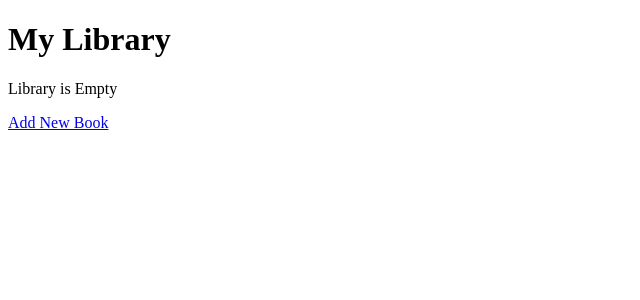
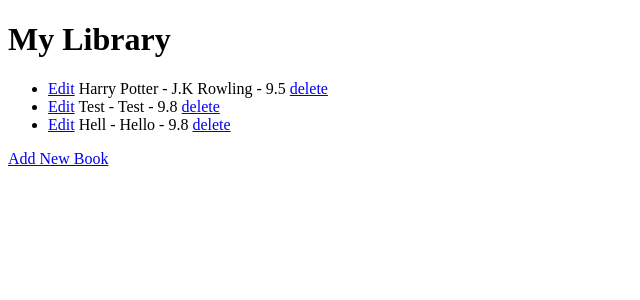
Before and after one commit to dessai-pranav/learning-python, a Flask app: page / in a window 1280 px wide. Shown: the top 300 px of the page, without its empty margins (0-640 px from the left). Run offline with Flask 3, Linux system fonts and the light colour scheme; data comes from the database, SQL or seed files in the repository; both versions use the stored data as it was after the commit; some libraries are stand-ins or nearby versions.

Commit message:
library website

```diff
--- a/backend/day-63/main.py
+++ b/backend/day-63/main.py
@@ -1,7 +1,7 @@
 from flask import Flask, render_template, request, redirect, url_for
 from flask_bootstrap import Bootstrap5
 from flask_wtf import FlaskForm
-from wtforms import StringField, SubmitField
+from wtforms import StringField, SubmitField, FloatField
 from wtforms.validators import DataRequired
 from flask import Flask
 from flask_sqlalchemy import SQLAlchemy
@@ -44,9 +44,9 @@ class Book(db.Model):
     )
 
     def __repr__(self):
-        return f"<Book {self.title}>"
+        return f"<Book {self.name}>"
 
-
+#
 with app.app_context():
     db.create_all()
 
@@ -59,25 +59,25 @@ with app.app_context():
 #     all_books = result.scalars().all()
 #     print(all_books)
 app.config['SECRET_KEY'] = 'juhyknkjnhuiskbksbxheisn'
-all_books = []
 bootstrap = Bootstrap5(app)
 class BookForm(FlaskForm):
     name = StringField('Book Name', validators=[DataRequired()])
     author = StringField('Author Name', validators=[DataRequired()])
-    rating = StringField('Rating', validators=[DataRequired()])
+    rating = FloatField('Rating', validators=[DataRequired()])
     submit = SubmitField('Add Book')
 
 
 @app.route('/')
 def home():
-    return render_template('index.html')
+    results = db.session.execute(db.select(Book).order_by(Book.rating))
+    all_books = results.scalars().all()
+    return render_template("index.html", all_books=all_books)
 
 
 @app.route("/add",methods=['GET','POST'])
 def add():
     form = BookForm()
     if form.validate_on_submit():
-        if request.method == 'POST':
             new_book = Book(
                 name=form.name.data,
                 author=form.author.data,
@@ -85,10 +85,31 @@ def add():
             )
             db.session.add(new_book)
             db.session.commit()
-
-            return render_template("index.html", all_books=all_books)
+            return redirect(url_for("home"))
     return render_template('add.html',form=form)
 
+@app.route('/edit/<int:book_id>',methods=['GET','POST'])
+def edit(book_id):
+    book_to_edit = db.get_or_404(Book, book_id)
+    form = BookForm(
+        name=book_to_edit.name,
+        author=book_to_edit.author,
+        rating=book_to_edit.rating
+    )
+    if form.validate_on_submit():
+        book_to_edit.name = form.name.data
+        book_to_edit.author = form.author.data
+        book_to_edit.rating = form.rating.data
+        db.session.commit()
+        return redirect(url_for("home"))
+    return render_template('add.html',form=form)
+
+@app.route('/delete/<int:book_id>')
+def delete(book_id):
+    book_to_delete = db.get_or_404(Book, book_id)
+    db.session.delete(book_to_delete)
+    db.session.commit()
+    return redirect(url_for("home"))
 
 if __name__ == "__main__":
     app.run(debug=True)
--- a/backend/day-63/templates/index.html
+++ b/backend/day-63/templates/index.html
@@ -9,8 +9,9 @@
     {% if all_books %}
     <ul>
       {% for book in all_books %}
-      <li>
-        {{book["name"].title()}} - {{book["author"].title()}} - {{book["rating"].title()}}
+      <li ><a href="{{ url_for('edit' , book_id=book.id) }}">Edit</a>
+        {{book.name.title()}} - {{book.author.title()}} - {{book.rating }}
+        <a href="{{ url_for('delete' , book_id=book.id) }}">delete</a>
       </li>
       {% endfor %}
     </ul>
```
Also changed, not shown: backend/day-63/instance/books_collection.db.
